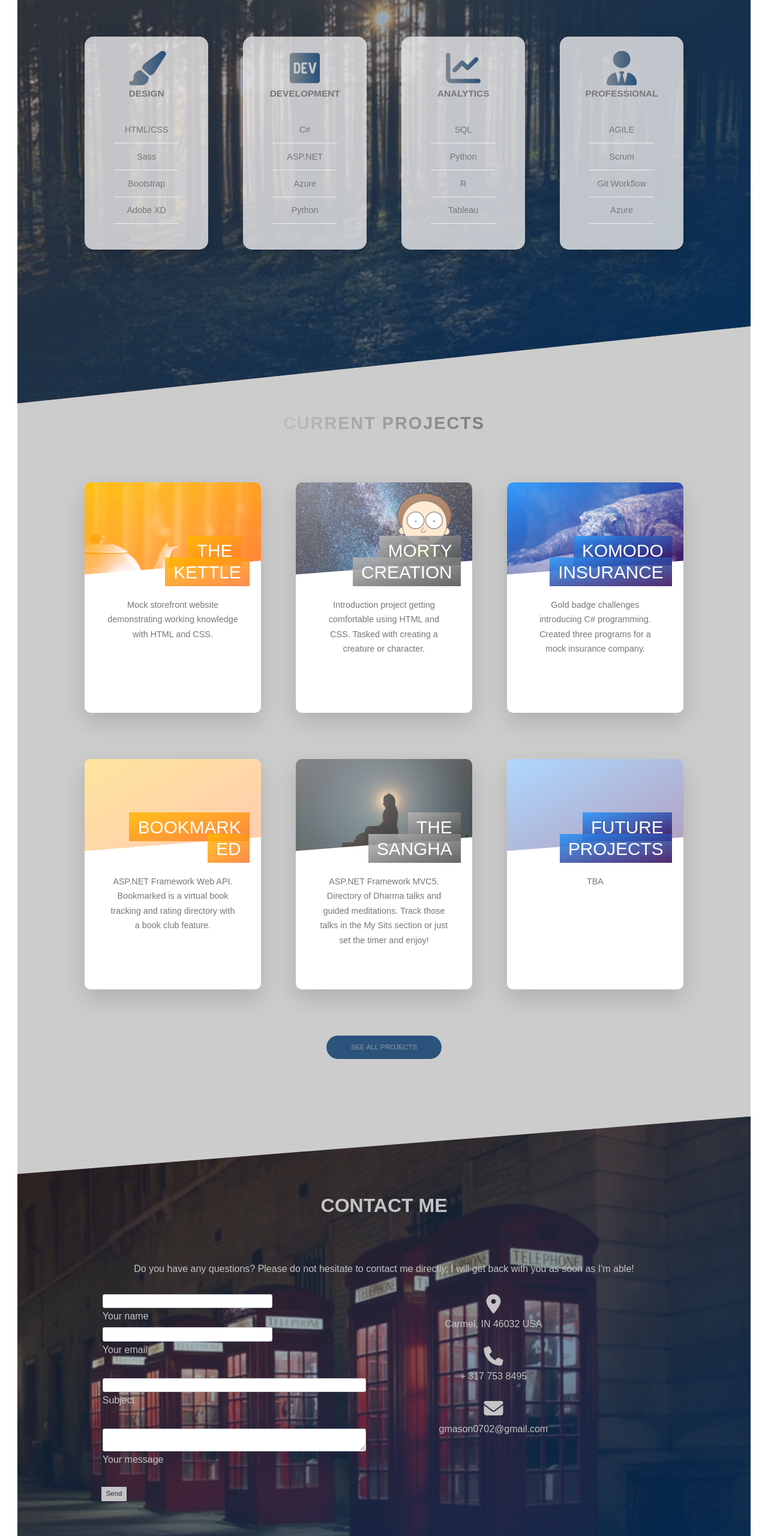
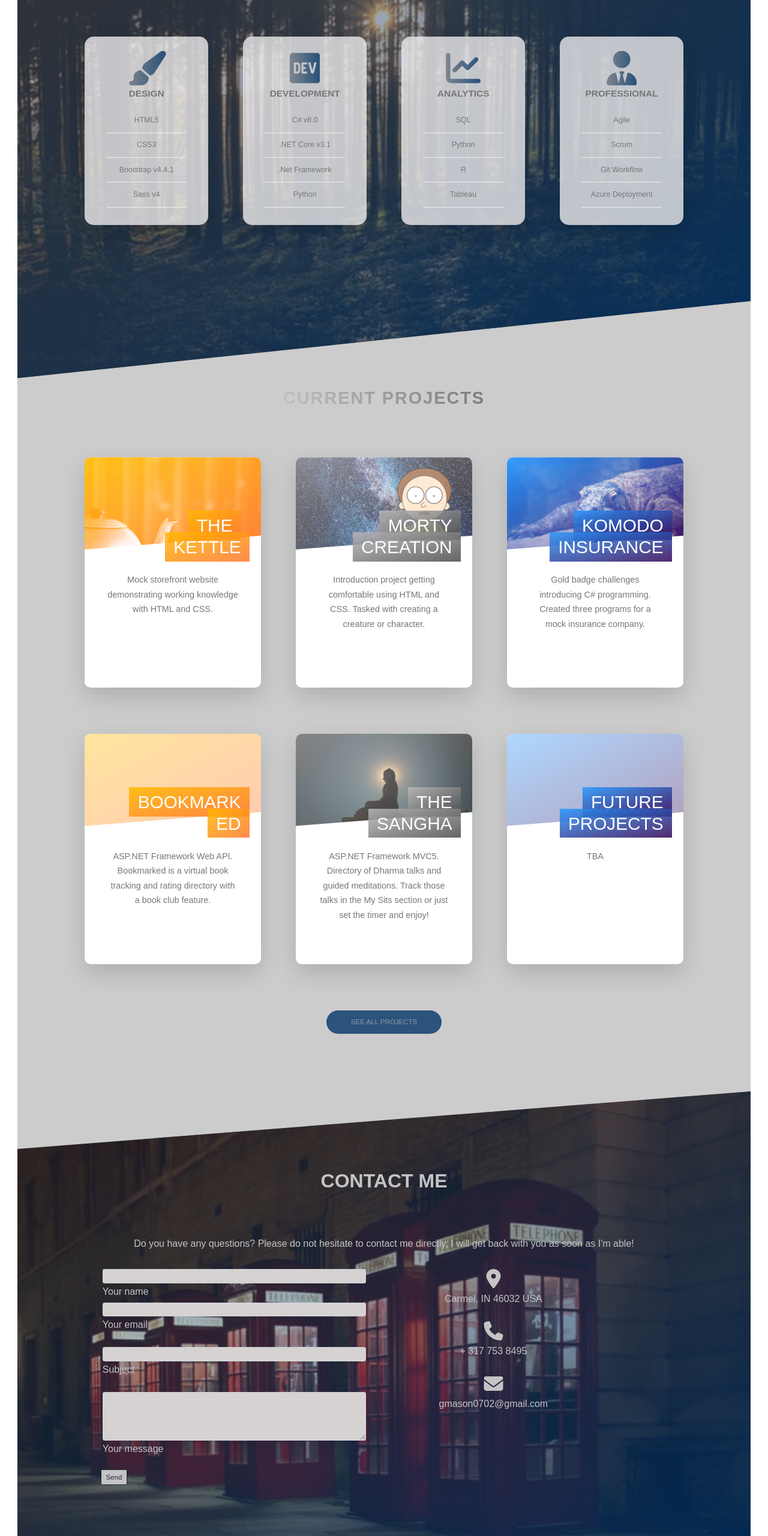
Before and after one commit to gmason0702/Portfolio, a website: page index.html in a window 1280 px wide. Shown: the part 1671-4231 px from the top of the page at 60% size. Drawn offline with nearby package versions, Linux system fonts and the light colour scheme; grey boxes are pictures that could not be loaded; files whose address does not match are found by name.

Commit message:
fixedSpellingErrorsAndContactPage

```diff
--- a/CSS/main.css
+++ b/CSS/main.css
@@ -410,7 +410,7 @@ body {
   transform: translateY(-1.5rem) scale(1.1);
 }
 .feature-box__details {
-  padding: 2rem;
+  padding: 0.5rem;
 }
 .feature-box__details ul {
   list-style: none;
@@ -419,7 +419,7 @@ body {
 }
 .feature-box__details ul li {
   text-align: center;
-  font-size: 1.5rem;
+  font-size: 1.3rem;
   padding: 1rem;
 }
 .feature-box__details ul li:not(last-child) {
@@ -926,7 +926,10 @@ body {
   clip-path: polygon(0 12vh, 100% 0, 100% 100%, 0 100%);
 }
 .mb-4 .row {
-  margin-bottom: 3rem;
+  margin-bottom: 2rem;
+}
+.form-control {
+  background-color: #d6d2d2;
 }
 .mb-4 .btn {
   font-size: 1.2rem;
--- a/index.html
+++ b/index.html
@@ -99,7 +99,7 @@
               an everygrowing curiosity and drive to constantly learn. When I
               started waking up excited to code, I knew what had to be done, and
               here we are now! When I'm not logged in, you'll find me doing any
-              number of relaxing but focused(boring) activiies such as reading,
+              number of relaxing but focused(boring) activities such as reading,
               meditating, or gardening.
             </p>
             <!-- <a
@@ -147,10 +147,10 @@
               </h3>
               <div class="feature-box__details">
                 <ul>
-                  <li>HTML/CSS</li>
-                  <li>Sass</li>
-                  <li>Bootstrap</li>
-                  <li>Adobe XD</li>
+                  <li>HTML5</li>
+                  <li>CSS3</li>
+                  <li>Bootstrap v4.4.1</li>
+                  <li>Sass v4</li>
                 </ul>
               </div>
             </div>
@@ -163,9 +163,9 @@
               </h3>
               <div class="feature-box__details">
                 <ul>
-                  <li>C#</li>
-                  <li>ASP.NET</li>
-                  <li>Azure</li>
+                  <li>C# v8.0</li>
+                  <li>.NET Core v3.1</li>
+                  <li>.Net Framework</li>
                   <li>Python</li>
                 </ul>
               </div>
@@ -195,10 +195,10 @@
               </h3>
               <div class="feature-box__details">
                 <ul>
-                  <li>AGILE</li>
+                  <li>Agile</li>
                   <li>Scrum</li>
                   <li>Git Workflow</li>
-                  <li>Azure</li>
+                  <li>Azure Deployment</li>
                 </ul>
               </div>
             </div>
@@ -368,7 +368,7 @@
                         <li>Web API</li>
                         <li>Git branching</li>
                         <li>Entity Framework</li>
-                        <li>Relational SQL tables</li>
+                        <li>LINQ</li>
                       </ul>
                     </div>
                   </div>
@@ -410,7 +410,7 @@
                         <li>MVC</li>
                         <li>Razor files</li>
                         <li>Basic Javascript</li>
-                        <li>Azure</li>
+                        <li>Azure Deployment</li>
                       </ul>
                     </div>
                   </div>
@@ -482,7 +482,7 @@
               <!--Grid row-->
               <div class="row">
                 <!--Grid column-->
-                <div class="col-md-8">
+                <div class="col-md-12">
                   <div class="md-form mb-0">
                     <input
                       type="text"
@@ -496,7 +496,7 @@
                 <!--Grid column-->
 
                 <!--Grid column-->
-                <div class="col-md-8">
+                <div class="col-md-12">
                   <div class="md-form mb-0">
                     <input
                       type="text"
@@ -536,7 +536,7 @@
                       type="text"
                       id="message"
                       name="message"
-                      rows="2"
+                      rows="5"
                       class="form-control md-textarea"
                     ></textarea>
                     <label for="message">Your message</label>
@@ -562,42 +562,43 @@
             <ul class="list-unstyled mb-0">
               <li>
                 <i class="fas fa-map-marker-alt fa-2x"></i>
-                <p>Carmel, IN 46032 USA</p>
+                <p>
+                  <a
+                    style="text-decoration: none; color: #c4c4c4;"
+                    target="_blank"
+                    href="https://goo.gl/maps/k4x7biVGSjvAy8oM8"
+                    >Carmel, IN 46032 USA</a
+                  >
+                </p>
               </li>
 
               <li>
                 <i class="fas fa-phone mt-4 fa-2x"></i>
-                <p>+ 317 753 8495</p>
+                <p>
+                  <a
+                    style="text-decoration: none; color: #c4c4c4;"
+                    href="tel: +13177538495"
+                    >+ 317 753 8495</a
+                  >
+                </p>
               </li>
 
               <li>
                 <i class="fas fa-envelope mt-4 fa-2x"></i>
-                <p>gmason0702@gmail.com</p>
+                <!-- <p>gmason0702@gmail.com</p> -->
+                <p>
+                  <a
+                    style="text-decoration: none; color: #c4c4c4;"
+                    href="mailto:gmason0702@gmail.com"
+                    >gmason0702@gmail.com</a
+                  >
+                </p>
               </li>
             </ul>
           </div>
           <!--Grid column-->
         </div>
       </section>
-      <!-- <footer class="footer">
-        <div class="container bottom_border">
-          <div class="row">
-            <div class="container">
-              <ul class="footer_bottom_ul_amrc">
-                <li><a href="#header">Home</a></li>
-                <li><a href="#about">About</a></li>
-                <li><a href="#skills">Skills</a></li>
-                <li><a href="#projects">Projects</a></li>
-                <li><a href="#contact">Contact</a></li>
-              </ul>
-            </div>
-          </div>
-        </div>
-        <p class="text-center">
-          Copyright @2020 | Designed by Gordon Mason | Original design by Jonas
-          Schmedtmann
-        </p>
-      </footer> -->
     </main>
     <footer class="footer">
       <div class="footer__logo-box">
```
